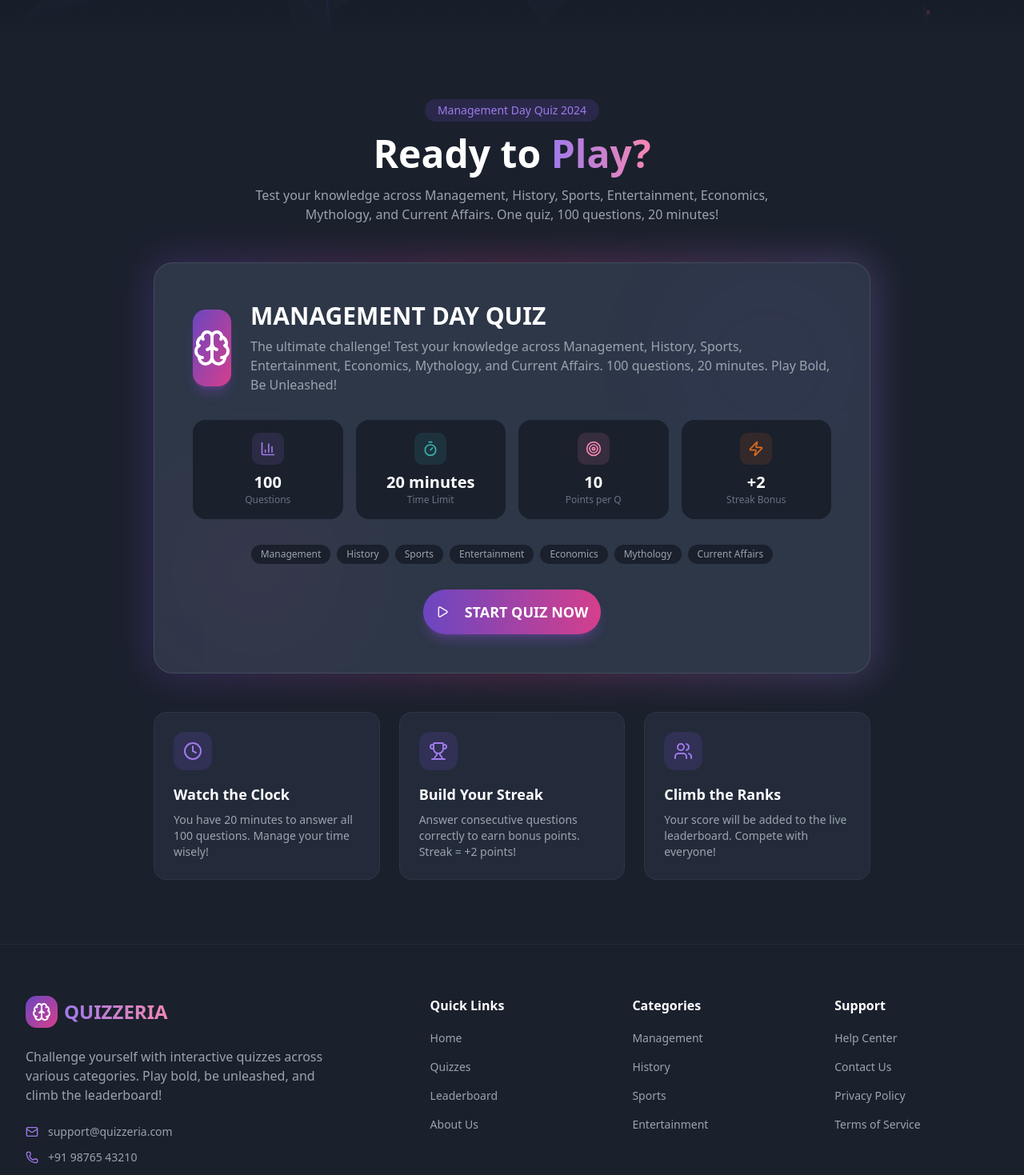
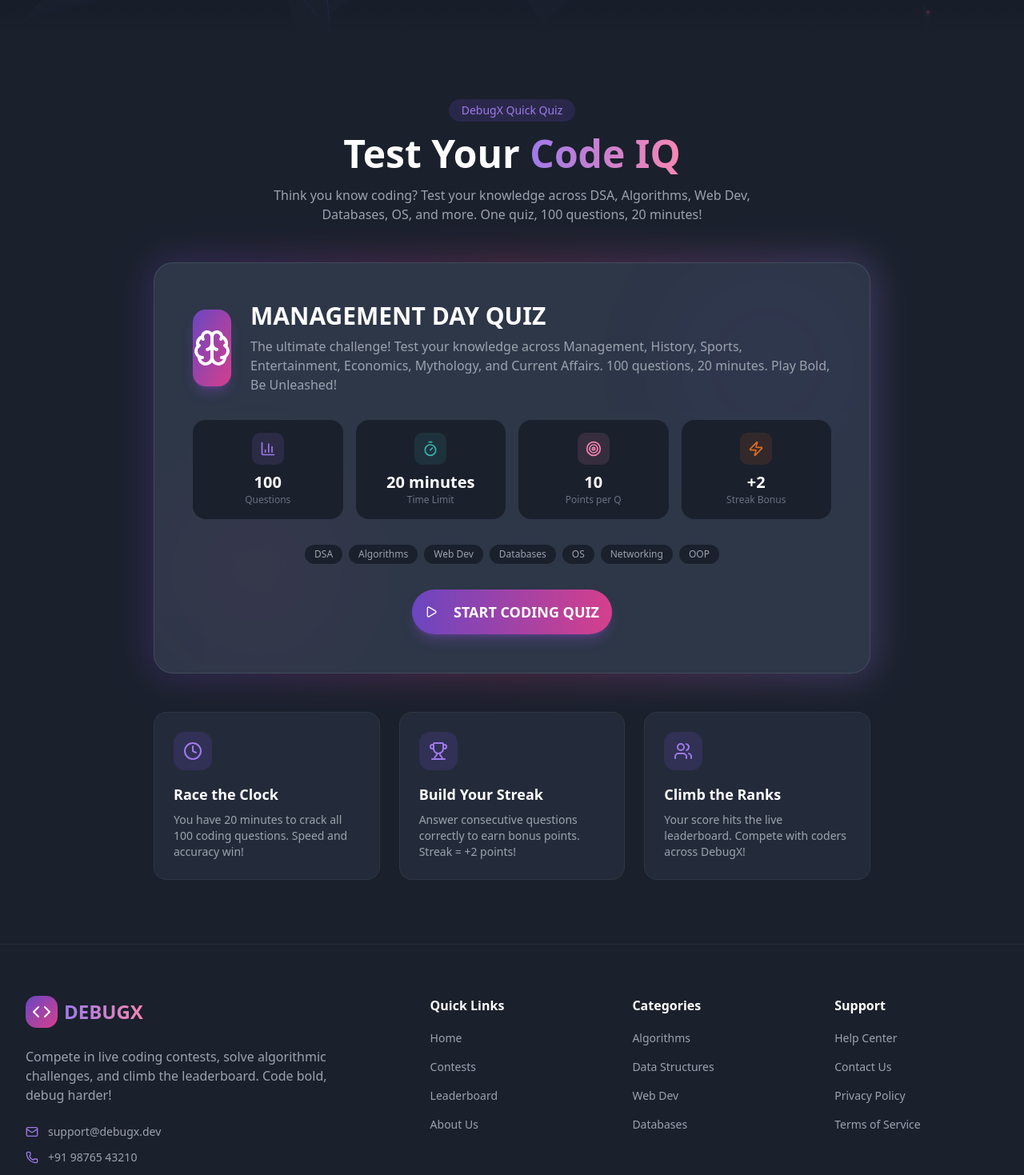
Before and after one commit to Lakshyadeep405/techera, a React (Vite) app: page / in a window 1280 px wide. Shown: the part 756-2225 px from the top of the page at 80% size. Built offline with nearby package versions, Linux system fonts and the light colour scheme; no server answers.

Commit message:
rebrand: replace QUIZZERIA with DebugX coding theme

```diff
--- a/src/sections/Categories.tsx
+++ b/src/sections/Categories.tsx
@@ -85,16 +85,16 @@ export default function Categories() {
             animate={isInView ? { opacity: 1, scale: 1 } : {}}
             className="inline-block px-4 py-1 rounded-full bg-[#6B46C1]/20 text-[#9F7AEA] text-sm font-medium mb-4"
           >
-            Management Day Quiz 2024
+            DebugX Quick Quiz
           </motion.span>
           <h2 className="text-4xl md:text-5xl font-bold text-white mb-4">
-            Ready to{' '}
+            Test Your{' '}
             <span className="bg-gradient-to-r from-[#9F7AEA] to-[#F687B3] bg-clip-text text-transparent">
-              Play?
+              Code IQ
             </span>
           </h2>
           <p className="text-gray-400 max-w-2xl mx-auto">
-            Test your knowledge across Management, History, Sports, Entertainment, Economics, Mythology, and Current Affairs.
+            Think you know coding? Test your knowledge across DSA, Algorithms, Web Dev, Databases, OS, and more.
             One quiz, 100 questions, 20 minutes!
           </p>
         </motion.div>
@@ -187,7 +187,7 @@ export default function Categories() {
 
               {/* Categories Tags */}
               <div className="flex flex-wrap justify-center gap-2 mb-8">
-                {['Management', 'History', 'Sports', 'Entertainment', 'Economics', 'Mythology', 'Current Affairs'].map((cat, index) => (
+                {['DSA', 'Algorithms', 'Web Dev', 'Databases', 'OS', 'Networking', 'OOP'].map((cat, index) => (
                   <motion.span
                     key={cat}
                     initial={{ opacity: 0, scale: 0.8 }}
@@ -213,7 +213,7 @@ export default function Categories() {
                   className="group bg-gradient-to-r from-[#6B46C1] to-[#D53F8C] hover:from-[#553C9A] hover:to-[#B83280] text-white font-bold text-lg px-12 py-7 rounded-full shadow-lg shadow-purple-500/25 hover:shadow-purple-500/40 transition-all duration-300"
                 >
                   <Play className="w-6 h-6 mr-3 group-hover:scale-110 transition-transform" />
-                  START QUIZ NOW
+                  START CODING QUIZ
                 </Button>
 
                 {currentUser && (
@@ -236,8 +236,8 @@ export default function Categories() {
           {[
             {
               icon: Clock,
-              title: 'Watch the Clock',
-              description: 'You have 20 minutes to answer all 100 questions. Manage your time wisely!'
+              title: 'Race the Clock',
+              description: 'You have 20 minutes to crack all 100 coding questions. Speed and accuracy win!'
             },
             {
               icon: Trophy,
@@ -247,7 +247,7 @@ export default function Categories() {
             {
               icon: Users,
               title: 'Climb the Ranks',
-              description: 'Your score will be added to the live leaderboard. Compete with everyone!'
+              description: 'Your score hits the live leaderboard. Compete with coders across DebugX!'
             }
           ].map((item, index) => (
             <motion.div
--- a/src/sections/Footer.tsx
+++ b/src/sections/Footer.tsx
@@ -1,7 +1,7 @@
 import { useState } from 'react';
 import { motion } from 'framer-motion';
 import {
-  Brain,
+  Code,
   Send,
   Facebook,
   Twitter,
@@ -32,16 +32,16 @@ export default function Footer() {
 
   const quickLinks = [
     { label: 'Home', href: '#' },
-    { label: 'Quizzes', href: '#' },
+    { label: 'Contests', href: '#' },
     { label: 'Leaderboard', href: '#' },
     { label: 'About Us', href: '#' },
   ];
 
   const categories = [
-    { label: 'Management', href: '#' },
-    { label: 'History', href: '#' },
-    { label: 'Sports', href: '#' },
-    { label: 'Entertainment', href: '#' },
+    { label: 'Algorithms', href: '#' },
+    { label: 'Data Structures', href: '#' },
+    { label: 'Web Dev', href: '#' },
+    { label: 'Databases', href: '#' },
   ];
 
   const support = [
@@ -72,10 +72,10 @@ export default function Footer() {
               className="flex items-center gap-2 mb-6"
             >
               <div className="w-10 h-10 rounded-xl bg-gradient-to-br from-[#6B46C1] to-[#D53F8C] flex items-center justify-center">
-                <Brain className="w-6 h-6 text-white" />
+                <Code className="w-6 h-6 text-white" />
               </div>
               <span className="text-2xl font-bold bg-gradient-to-r from-[#9F7AEA] to-[#F687B3] bg-clip-text text-transparent">
-                QUIZZERIA
+                DEBUGX
               </span>
             </motion.div>
 
@@ -86,8 +86,8 @@ export default function Footer() {
               transition={{ delay: 0.1 }}
               className="text-gray-400 mb-6 max-w-sm"
             >
-              Challenge yourself with interactive quizzes across various categories.
-              Play bold, be unleashed, and climb the leaderboard!
+              Compete in live coding contests, solve algorithmic challenges,
+              and climb the leaderboard. Code bold, debug harder!
             </motion.p>
 
             {/* Contact Info */}
@@ -100,7 +100,7 @@ export default function Footer() {
             >
               <div className="flex items-center gap-3 text-gray-400">
                 <Mail className="w-4 h-4 text-[#9F7AEA]" />
-                <span className="text-sm">support@quizzeria.com</span>
+                <span className="text-sm">support@debugx.dev</span>
               </div>
               <div className="flex items-center gap-3 text-gray-400">
                 <Phone className="w-4 h-4 text-[#9F7AEA]" />
@@ -191,7 +191,7 @@ export default function Footer() {
           <div className="flex flex-col md:flex-row items-center justify-between gap-6">
             <div>
               <h4 className="text-white font-semibold mb-1">Subscribe to our newsletter</h4>
-              <p className="text-gray-400 text-sm">Get the latest quizzes and updates delivered to your inbox</p>
+              <p className="text-gray-400 text-sm">Get the latest contests and updates delivered to your inbox</p>
             </div>
 
             <form onSubmit={handleSubmit} className="flex gap-3 w-full md:w-auto">
@@ -232,7 +232,7 @@ export default function Footer() {
         <div className="max-w-7xl mx-auto px-4 sm:px-6 lg:px-8 py-6">
           <div className="flex flex-col md:flex-row items-center justify-between gap-4">
             <p className="text-gray-500 text-sm flex items-center gap-1">
-              Made with <Heart className="w-4 h-4 text-[#D53F8C] fill-current" /> by Quizzeria Team
+              Made with <Heart className="w-4 h-4 text-[#D53F8C] fill-current" /> by DebugX Team
             </p>
 
             {/* Social Links */}
```
